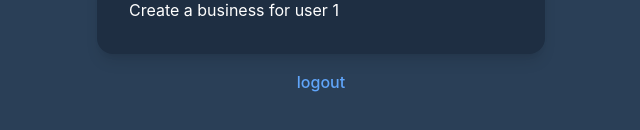
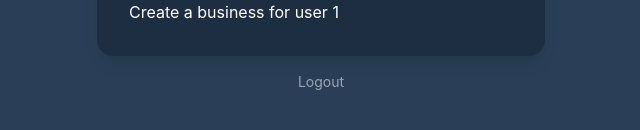
Before and after one commit to MuhammadUllah23/cooked, a React (Vite) app in the folder cooked-frontend/: page /1/business/create in a window 1280 px wide. Shown: the part 370-500 px from the top of the page, without its empty margins (319-959 px from the left). Built offline with nearby package versions, Linux system fonts and the light colour scheme; no server answers.

Commit message:
seperate logout button to its own componant

```diff
--- /dev/null
+++ b/cooked-frontend/src/components/LogoutButton.tsx
@@ -0,0 +1,21 @@
+import React from "react";
+import { useLogoutHandler } from "../utils/handleLogout"; // adjust path
+
+interface LogoutButtonProps {
+  className?: string; // optional for flexibility (e.g., custom placement)
+}
+
+const LogoutButton: React.FC<LogoutButtonProps> = () => {
+  const { handleLogout } = useLogoutHandler();
+
+  return (
+    <button
+      onClick={handleLogout}
+      className={`text-sm text-btn-secondary hover:text-white transition-colors`}
+    >
+      Logout
+    </button>
+  );
+};
+
+export default LogoutButton;
--- a/cooked-frontend/src/pages/BusinessCreatePage.tsx
+++ b/cooked-frontend/src/pages/BusinessCreatePage.tsx
@@ -1,8 +1,8 @@
 import { useParams, useNavigate } from "react-router-dom";
+import LogoutButton from "../components/LogoutButton";
 
 const BusinessCreatePage = () => {
   const { userId } = useParams();
-  const navigate = useNavigate();
 
   return (
     <div className="min-h-screen bg-background text-white flex flex-col items-center justify-center px-4">
@@ -12,12 +12,7 @@ const BusinessCreatePage = () => {
       </div>
 
       <div className="mt-4 flex justify-center">
-        <button
-          onClick={() => navigate("/")}
-          className="font-medium text-btn-primary hover:text-white transition-colors"
-        >
-          logout
-        </button>
+        <LogoutButton />
       </div>
     </div>
   );
```
